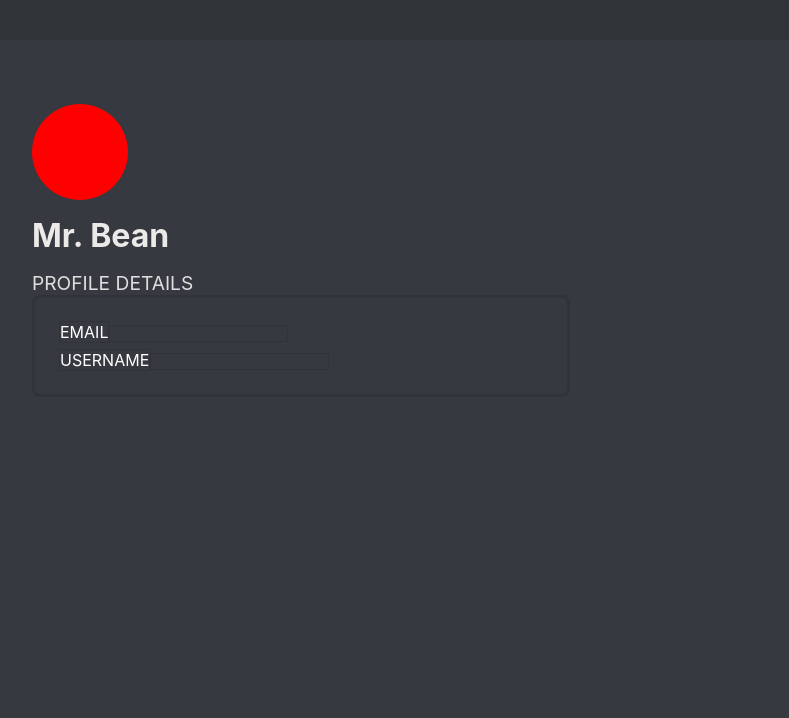
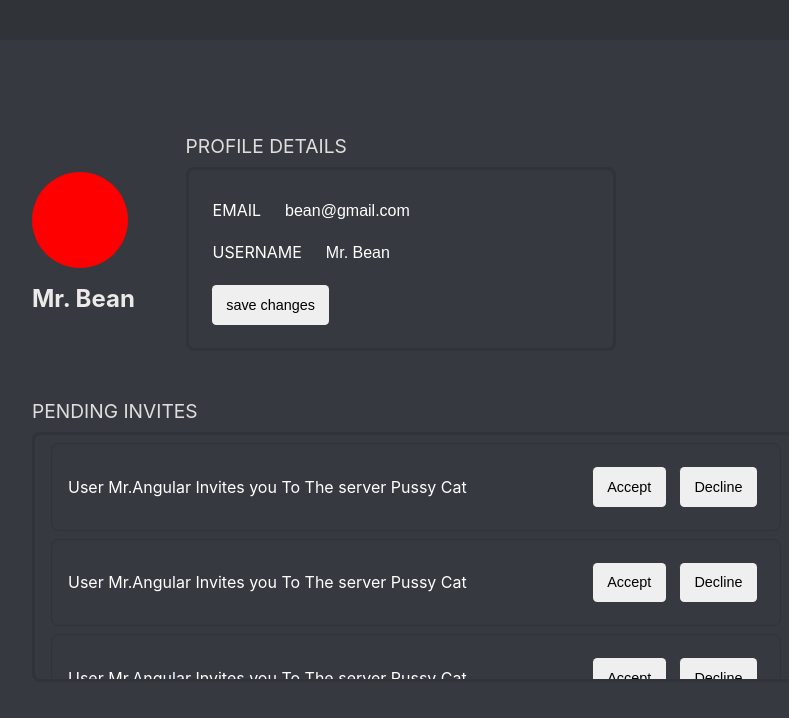
Before and after one commit to Team-Inferno/Inferno-Frontend, a React (Create React App) app: page /profile in a window 1280 px wide. Shown: the top 718 px of the page, without its empty margins (224-1013 px from the left). Built offline with nearby package versions, Linux system fonts and the light colour scheme.

Commit message:
user profile ui completed

```diff
--- a/src/components/Profile/Invite.js
+++ b/src/components/Profile/Invite.js
@@ -1,9 +1,19 @@
 import React from 'react';
 
 const Invite = (props) => {
-  return(
-    <div>Invite</div>
-   )
+  return (
+    <div className="invite-box">
+      <div className="invite-description">
+        <p>
+          User Mr.Angular Invites you To The server <span>{"Pussy Cat"}</span>
+        </p>
+      </div>
+      <div className="button-area">
+        <button className="invite-accept-button">Accept</button>
+        <button className="invite-decline-button">Decline</button>
+      </div>
+    </div>
+  );
 
  }
 
--- a/src/components/Profile/ProfileForm.js
+++ b/src/components/Profile/ProfileForm.js
@@ -1,18 +1,21 @@
-import React from "react";
+import React,{useState} from "react";
 
 const ProfileForm = (props) => {
+  const [email, setEmail] = useState("bean@gmail.com");
+  const [username, setUsername] = useState("Mr. Bean");
   return (
     <>
       <div className="profile-form">
         <form>
           <div className="input-area">
-            <label htmlFor="email" className="input-label">EMAIL</label>
-            <input type="text" name="email" className="input-field"/>
+            <label htmlFor="email">EMAIL</label>
+            <input type="text" name="email" value={email} onChange={e=> setEmail(e.target.value)}/>
           </div>
           <div className="input-area">
-            <label htmlFor="username" className="input-label">USERNAME</label>
-            <input type="text" name="username" className="input-field" />
+            <label htmlFor="username">USERNAME</label>
+            <input type="text" name="username" value={username} onChange={e=> setUsername(e.target.value)}/>
           </div>
+          <button>save changes</button>
         </form>
       </div>
     </>
--- a/src/components/Profile/profile.css
+++ b/src/components/Profile/profile.css
@@ -18,10 +18,32 @@
   width: 70%;
   background: #36393f;
   border-radius: 1em;
-  padding: 4em 4em;
+  padding: 2em 4em;
+  display: -webkit-box;
+  display: -ms-flexbox;
+  display: flex;
+  -webkit-box-orient: vertical;
+  -webkit-box-direction: normal;
+      -ms-flex-direction: column;
+          flex-direction: column;
+  -webkit-box-pack: center;
+      -ms-flex-pack: center;
+          justify-content: center;
 }
 
-.profile-body .profile-container .profile-header .profile-img {
+.profile-body .profile-container section.profile {
+  display: -webkit-box;
+  display: -ms-flexbox;
+  display: flex;
+  -webkit-box-pack: justify;
+      -ms-flex-pack: justify;
+          justify-content: space-between;
+  -webkit-box-align: center;
+      -ms-flex-align: center;
+          align-items: center;
+}
+
+.profile-body .profile-container section.profile .profile-header .profile-img {
   height: 6em;
   width: 6em;
   background-color: red;
@@ -29,38 +51,137 @@
   margin-bottom: 1em;
 }
 
-.profile-body .profile-container .profile-header h1 {
+.profile-body .profile-container section.profile .profile-header h1 {
   color: #ece9e9;
 }
 
-.profile-body .profile-container section.profile-details {
+.profile-body .profile-container section.profile .profile-details {
+  width: 80%;
   margin: 1em 0;
 }
 
-.profile-body .profile-container section.profile-details p {
+.profile-body .profile-container section.profile .profile-details p {
   font-size: 1.2em;
   font-weight: 1em;
   color: rgba(236, 233, 233, 0.938);
+  margin-bottom: 0.5em;
 }
 
-.profile-body .profile-container section.profile-details .profile-form {
+.profile-body .profile-container section.profile .profile-details .profile-form {
   width: 70%;
   border: 3px solid #303338;
   border-radius: 0.5em;
   padding: 1em;
 }
 
-.profile-body .profile-container section.profile-details .profile-form form .input-area {
+.profile-body .profile-container section.profile .profile-details .profile-form form .input-area {
   margin: 0.5em;
   color: white;
 }
 
-.profile-body .profile-container section.profile-details .profile-form form .input-area label {
-  border: 1px solid #303338;
+.profile-body .profile-container section.profile .profile-details .profile-form form .input-area label {
+  margin-right: 1em;
 }
 
-.profile-body .profile-container section.profile-details .profile-form form .input-area input {
+.profile-body .profile-container section.profile .profile-details .profile-form form .input-area input {
+  background: none;
+  padding: 0.5em;
+  border: none;
+  color: white;
+  font-size: 1em;
+}
+
+.profile-body .profile-container section.profile .profile-details .profile-form form .input-area input:focus {
+  border: none;
+}
+
+.profile-body .profile-container section.profile .profile-details .profile-form form button {
+  padding: 0.8em 1em;
+  cursor: pointer;
+  border: none;
+  border-radius: 0.3em;
+  font-size: 0.9em;
+  margin: 0.5em;
+}
+
+.profile-body .profile-container section.profile .profile-details .profile-form form button:hover {
+  color: white;
+  background: #6666c2;
+}
+
+.profile-body .profile-container section.invite-list {
+  margin-top: 2em;
+}
+
+.profile-body .profile-container section.invite-list p.invite-header {
+  font-size: 1.2em;
+  font-weight: 1em;
+  color: rgba(236, 233, 233, 0.938);
+  margin-bottom: 0.5em;
+}
+
+.profile-body .profile-container section.invite-list ::-webkit-scrollbar {
+  width: 3px;
+}
+
+.profile-body .profile-container section.invite-list ::-webkit-scrollbar-track {
+  background: #72767d;
+}
+
+.profile-body .profile-container section.invite-list ::-webkit-scrollbar-thumb {
+  background: #202225;
+  border-radius: 20em;
+  height: 30%;
+}
+
+.profile-body .profile-container section.invite-list .invites {
+  border-radius: 0.5em;
+  border: 3px solid #303338;
+  height: 250px;
+  overflow-y: auto;
+}
+
+.profile-body .profile-container section.invite-list .invites .invite-box {
+  margin: 0.5em 1em;
   border: 1px solid #303338;
-  background: none;
+  border-radius: 0.5em;
+  padding: 1em;
+  display: -webkit-box;
+  display: -ms-flexbox;
+  display: flex;
+  -webkit-box-pack: justify;
+      -ms-flex-pack: justify;
+          justify-content: space-between;
+  -webkit-box-align: center;
+      -ms-flex-align: center;
+          align-items: center;
+}
+
+.profile-body .profile-container section.invite-list .invites .invite-box .invite-description {
+  color: white;
+}
+
+.profile-body .profile-container section.invite-list .invites .invite-box .button-area button {
+  padding: 0.8em 1em;
+  cursor: pointer;
+  border: none;
+  border-radius: 0.3em;
+  font-size: 0.9em;
+  margin: 0.5em;
+}
+
+.profile-body .profile-container section.invite-list .invites .invite-box .button-area button:hover {
+  color: darkgrey;
+  background: white;
+}
+
+.profile-body .profile-container section.invite-list .invites .invite-box .button-area button.invite-accept-button:hover {
+  color: white;
+  background: #5b5bf3;
+}
+
+.profile-body .profile-container section.invite-list .invites .invite-box .button-area button.invite-decline-button:hover {
+  color: white;
+  background: #e94747;
 }
 /*# sourceMappingURL=profile.css.map */
--- a/src/components/Profile/profile.js
+++ b/src/components/Profile/profile.js
@@ -1,21 +1,33 @@
 import React from "react";
 import "./profile.css"
 import ProfileForm from "./ProfileForm";
+import Invite from "./Invite";
+
 const Profile = (props) => {
   return (
     <>
       <div className="profile-body">
         <div className="profile-container">
+          <section className="profile">
             <div className="profile-header">
               <div className="profile-img"></div>
               <h1>{"Mr. Bean"}</h1>
             </div>
-          <section className="profile-details">
+            <div className="profile-details">
               <p>PROFILE DETAILS</p>
               <ProfileForm />
+            </div>
           </section>
           <section className="invite-list">
-
+            <p className="invite-header">PENDING INVITES</p>
+            <div className="invites">
+              <Invite />
+              <Invite />
+              <Invite />
+              <Invite />
+              <Invite />
+              <Invite />
+            </div>
           </section>
         </div>
       </div>
--- a/src/components/Profile/profile.scss
+++ b/src/components/Profile/profile.scss
@@ -10,7 +10,14 @@
     width: 70%;
     background: #36393f;
     border-radius: 1em;
-    padding: 4em 4em;
+    padding: 2em 4em;
+    display: flex;
+    flex-direction: column;
+    justify-content: center;
+    section.profile {
+      display: flex;
+      justify-content: space-between;
+      align-items: center;
       .profile-header {
         .profile-img {
           height: 6em;
@@ -24,12 +31,14 @@
         }
       }
 
-    section.profile-details {
+      .profile-details {
+        width: 80%;
         margin: 1em 0;
         p {
           font-size: 1.2em;
           font-weight: 1em;
           color: rgba(236, 233, 233, 0.938);
+          margin-bottom: 0.5em;
         }
         .profile-form {
           width: 70%;
@@ -42,11 +51,104 @@
               margin: 0.5em;
               color: white;
               label {
-              border: 1px solid #303338;
+                margin-right: 1em;
               }
               input {
+                background: none;
+                padding: 0.5em;
+                border: none;
+                color: white;
+                font-size: 1em;
+
+                &:focus {
+                  border: none;
+                }
+              }
+            }
+
+            button {
+              padding: 0.8em 1em;
+              cursor: pointer;
+              border: none;
+              border-radius: 0.3em;
+              font-size: 0.9em;
+              margin: 0.5em;
+              &:hover {
+                color: white;
+                background: rgb(102, 102, 194);
+              }
+            }
+          }
+        }
+      }
+    }
+
+    section.invite-list {
+      margin-top: 2em;
+      p.invite-header {
+        font-size: 1.2em;
+        font-weight: 1em;
+        color: rgba(236, 233, 233, 0.938);
+        margin-bottom: 0.5em;
+      }
+
+      ::-webkit-scrollbar {
+        width: 3px;
+      }
+
+      ::-webkit-scrollbar-track {
+        background: rgb(114, 118, 125);
+      }
+
+      ::-webkit-scrollbar-thumb {
+        background: #202225;
+        border-radius: 20em;
+        height: 30%;
+      }
+
+      .invites {
+        border-radius: 0.5em;
+        border: 3px solid #303338;
+        height: 250px;
+        overflow-y: auto;
+
+        .invite-box {
+          margin: 0.5em 1em;
           border: 1px solid #303338;
-              background: none;
+          border-radius: 0.5em;
+          padding: 1em;
+          display: flex;
+          justify-content: space-between;
+          align-items: center;
+
+          .invite-description {
+            color: white;
+          }
+          .button-area {
+            button {
+              padding: 0.8em 1em;
+              cursor: pointer;
+              border: none;
+              border-radius: 0.3em;
+              font-size: 0.9em;
+              margin: 0.5em;
+              &:hover {
+                color: darkgrey;
+                background: white;
+              }
+            }
+
+            button.invite-accept-button {
+              &:hover {
+                color: white;
+                background: rgb(91, 91, 243);
+              }
+            }
+
+            button.invite-decline-button {
+              &:hover {
+                color: white;
+                background: rgb(233, 71, 71);
               }
             }
           }
@@ -54,3 +156,4 @@
       }
     }
   }
+}
```
Also changed, not shown: 1 other file (tests, documents, lock files or other folders). Lines whose indentation alone changed are shown as unchanged.
